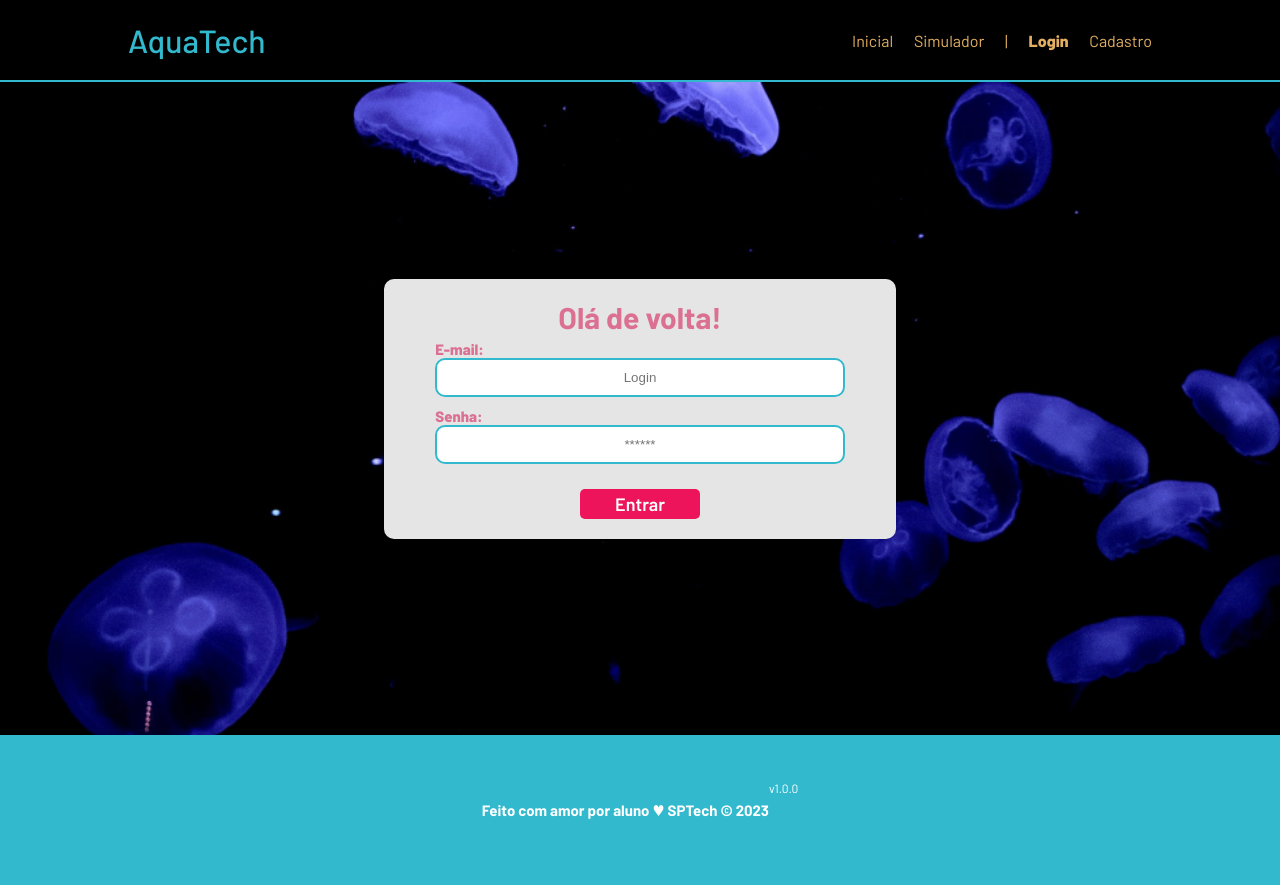
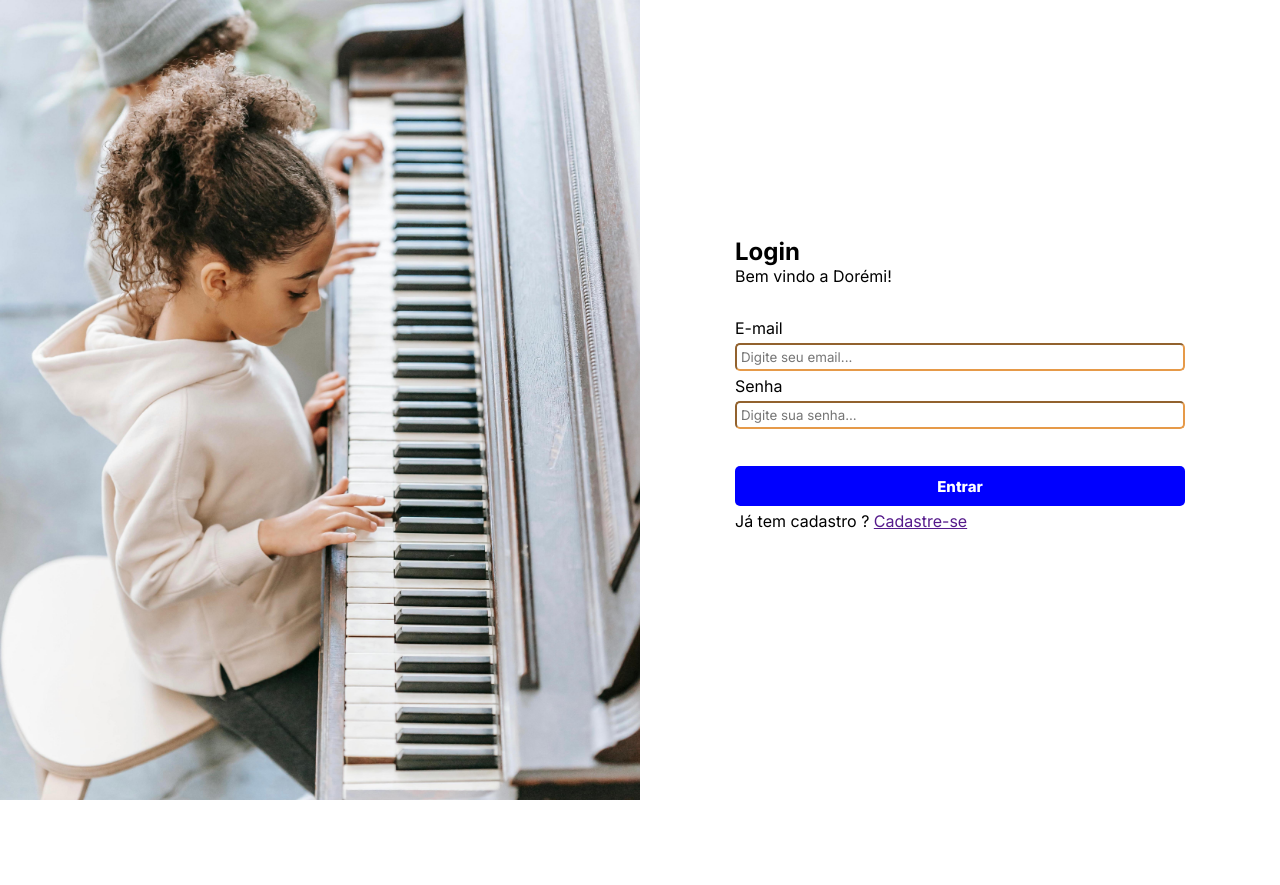
Before and after one commit to anavitxria/Doremi, a website: page public/login.html in a window 1280 px wide. After the commit the page ends 800 px from the top, so only its background shows below. Drawn offline with Linux system fonts and the light colour scheme.

Commit message:
subindo tela de login e config. do banco de dados

```diff
--- /dev/null
+++ b/public/css/login.css
@@ -0,0 +1,69 @@
+@import url('https://fonts.googleapis.com/css2?family=Inter:ital,opsz,wght@0,14..32,100..900;1,14..32,100..900&display=swap');
+
+* {
+    margin: 0;
+    padding: 0;
+    box-sizing: border-box;
+    font-family: "Inter", serif;
+}
+
+.container {
+    width: 100%;
+    height: 100vh;
+    display: flex;
+    justify-content: space-between;
+}
+
+.containerRigth {
+    width: 50%;
+    height: 100vh;
+    background-image: url("../assets/WhatsApp\ Image\ 2024-11-05\ at\ 23.30.01.jpeg");
+    background-repeat: no-repeat;
+    background-size: cover;
+    display: flex;
+    justify-content: center;
+    align-items: center;
+}
+
+.containerLeft {
+    width: 50%;
+    height: 100vh;
+    background-color: white;
+    display: flex;
+    justify-content: center;
+    align-items: center;
+}
+
+.fields {
+    width: 450px;
+    display: flex;
+    flex-direction: column;
+    gap: 5px;
+}
+
+.contentForm {
+    display: flex;
+    flex-direction: column;
+}
+
+.contentForm p {
+    margin-bottom: 2rem;
+}
+
+.fields input {
+    border-radius: 5px;
+    border-color: #e69a49;
+    padding: 4px;
+}
+
+.fields button {
+    height: 40px;
+    border: none;
+    outline: none;
+    color: white;
+    background-color: blue;
+    font-weight: 800;
+    font-size: 15px;
+    border-radius: 5px;
+    margin-top: 2rem;
+}
--- a/public/login.html
+++ b/public/login.html
@@ -1,91 +1,42 @@
 <!DOCTYPE html>
-<html lang="pt-br">
+<html lang="pt-BR">
 
 <head>
     <meta charset="UTF-8">
     <meta http-equiv="X-UA-Compatible" content="IE=edge">
     <meta name="viewport" content="width=device-width, initial-scale=1.0">
 
-    <title>AquaTech | Login</title>
+    <title>Dorémi | Login</title>
 
     <script src="./js/sessao.js"></script>
-
-    <link rel="stylesheet" href="./css/estilo.css">
+    <link rel="stylesheet" href="./css/login.css">
     <link rel="icon" href="./assets/icon/favicon2.ico">
     <link rel="preconnect" href="https://fonts.gstatic.com">
 </head>
+<body>
+    <section class="container">
+        <div class="containerRigth"></div>
 
-<body>
-
-    <!--Header-->
-
-    <div class="header">
-        <div class="container">
-            <h1 class="titulo">AquaTech</h1>
-            <ul class="navbar">
-                <li>
-                    <a href="index.html">Inicial</a>
-                </li>
-                <li>
-                    <a href="simulador.html">Simulador</a>
-                </li>
-                <li>|</li>
-                <li class="agora">
-                    <a href="#">Login</a>
-                </li>
-                <li>
-                    <a href="cadastro.html">Cadastro</a>
-                </li>
-            </ul>
-        </div>
-    </div>
-
-
-    <div class="login">
-        <div class="alerta_erro">
-            <div class="card_erro" id="cardErro">
-                <span id="mensagem_erro"></span>
+        <div class="containerLeft">
+            <div class="contentForm">
+                <h1>Login</h1>
+                <p>Bem vindo a Dorémi!</p>
+                <div class="fields">
+                    <label for="input_email">E-mail</label>
+                    <input type="text" id="input_email" placeholder="Digite seu email...">
+                    <label for="input_senha">Senha</label>
+                    <input type="text" id="input_senha" placeholder="Digite sua senha...">
+                    <button>Entrar</button>
+                    <p>Já tem cadastro ? <a href="">Cadastre-se</a></p>
+                </div>
             </div>
         </div>
-        <div class="container">
-            <div class="card card-login">
-                <h2>Olá de volta!</h2>
-                <div class="formulario">
-                    <div class="campo">
-                        <span>E-mail:</span>
-                        <input id="email_input" type="text" placeholder="Login">
-                    </div>
-                    <div class="campo">
-                        <span>Senha:</span>
-                        <input id="senha_input" type="password" placeholder="******">
-                    </div>
-                    <button class="botao" onclick="entrar()">Entrar</button>
-                </div>
-
-                <div id="div_aguardar" class="loading-div">
-                    <img src="./assets/circle-loading.gif" id="loading-gif">
-                </div>
-
-                <div id="div_erros_login"></div>
-            </div>
-        </div>
-    </div>
-
-    <!--footer inicio-->
-    <div class="footer">
-        <div class="container">
-            <h4>Feito com amor por aluno &hearts; SPTech &copy; 2023</h4>
-            <span class="version">v1.0.0</span>
-        </div>
-    </div>
-    <!--footer fim-->
+    </section>
 
 </body>
-
 </html>
 
 <script>
-
 
     function entrar() {
         aguardar();
```
Also changed, not shown: public/assets/WhatsApp Image 2024-11-05 at 23.30.01.jpeg (added), public/assets/pexels-jonathanborba-17771076.jpg (added), 3 other files.
